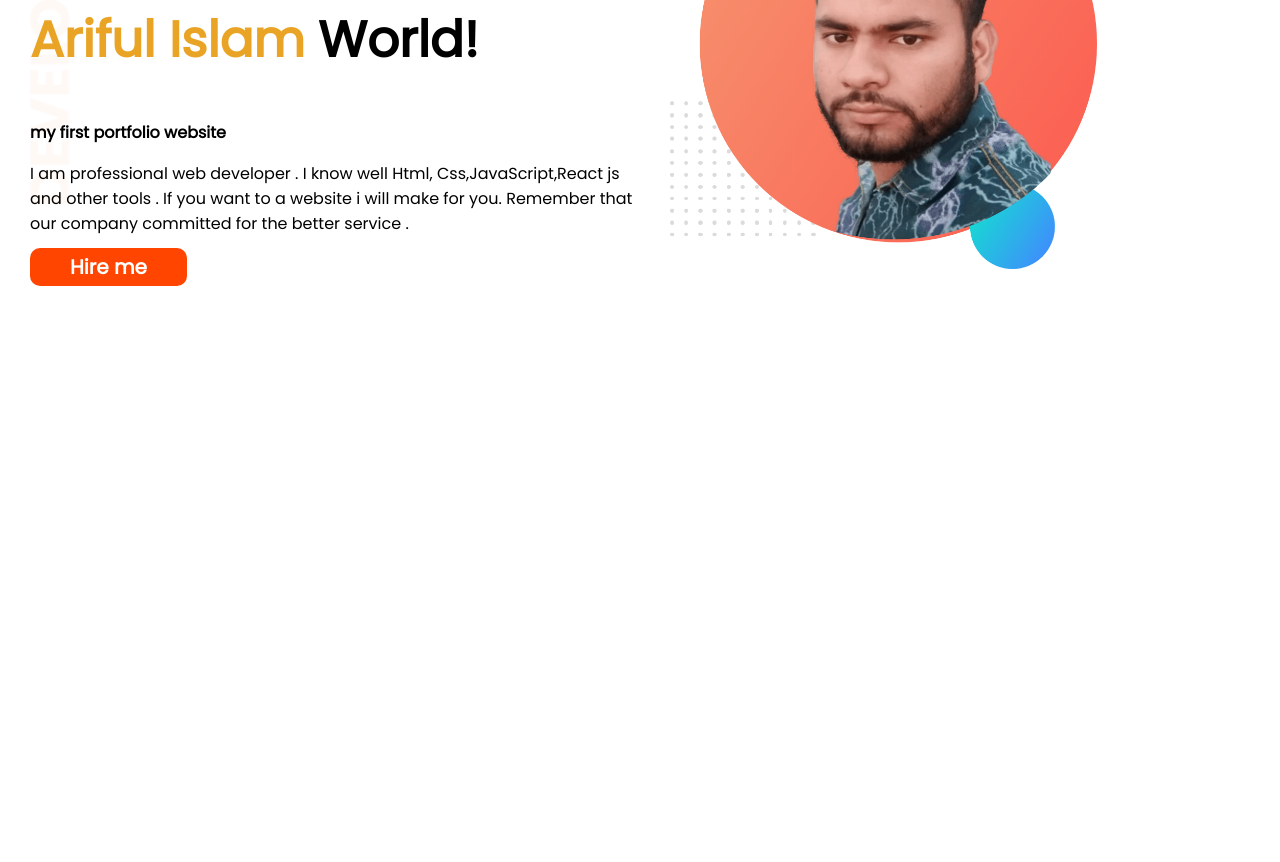
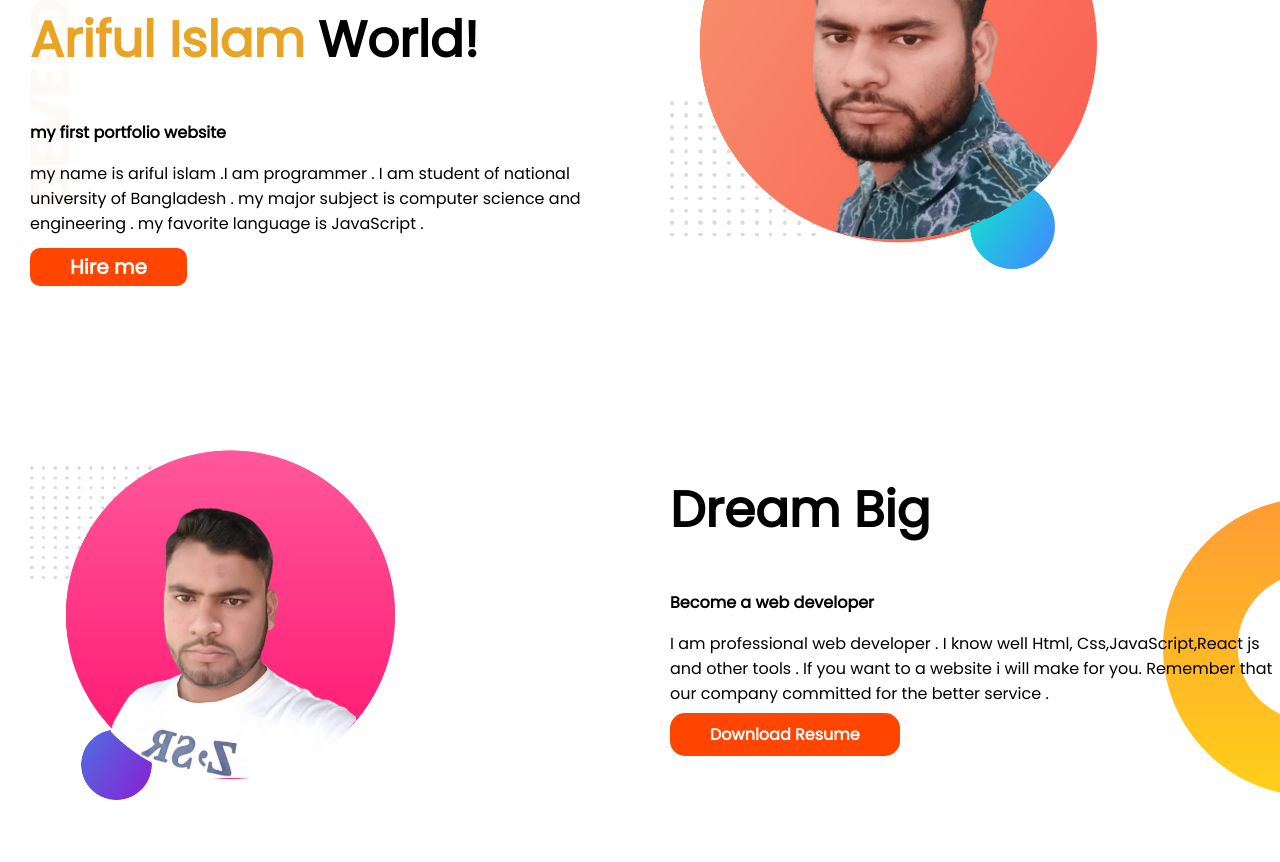
Before and after one commit to arifulAJ/portfolio-web, a plain HTML site: page index.html in a window 1280 px wide. Shown: the part 155-1017 px from the top of the page. Before the commit the page ends 800 px from the top, so only its background shows below. Drawn offline with Linux system fonts and the light colour scheme.

Commit message:
derm add

```diff
--- a/index.html
+++ b/index.html
@@ -20,7 +20,7 @@
         <h1>welcome to</h1>
     <h1> <span>Ariful Islam</span> World!</h1>
     <p id="first">my first portfolio website</p>
-    <p id="drescripation">I am professional web developer . I know well Html, Css,JavaScript,React js and other tools . If you want to a website  i will make for you. Remember that our company committed for the better service .    </p>
+    <p id="drescripation">my name is ariful islam .I am programmer . I am student of national university of Bangladesh . my major subject is computer science and engineering . my favorite language is JavaScript .    </p>
     <a class="link-button" target="-blank" href="https://www.linkedin.com/in/ariful-islam-bb1921207/" > Hire me</a>
     </div>
    <div id="right-content">
@@ -29,6 +29,18 @@
 
 
  </section>
+ <section id="drim-big">
+     <div id="drim-left">
+         <img src="img/portfolio2.png" alt="">
+
+     </div>
+     <div id="drim-right">
+         <h1>Dream Big </h1>
+         <p id="bold">Become a web developer </p>
+         <p>I am professional web developer . I know well Html, Css,JavaScript,React js and other tools . If you want to a website  i will make for you. Remember that our company committed for the better service . </p>
+         <a id="resume" target="-blank" href="https://docs.google.com/document/d/1m0QO3wmFxc1zzq4VrzIowg8PRkXziAEmd5ag8Aqcqws/edit?usp=sharing">Download Resume</a>
+     </div>
+ </section>
 
 </body>
 
--- a/style.css
+++ b/style.css
@@ -28,6 +28,7 @@ span {
 }
 #container{
     display: flex;
+    margin-bottom: 150px;
    width: 100%;
    background-image: url(img/top-banner.png);
    background-repeat: no-repeat;
@@ -44,3 +45,36 @@ span {
 #right-content img{
     width: 70%;
 }
+#bold{
+    font-weight: 700;
+}
+#drim-big{
+    display: flex;
+    width: 100%;
+    background-image: url(img/dream-bg.png);
+    background-repeat: no-repeat;
+    background-position: right;
+
+
+}
+#drim-left{
+    width: 50%;
+    padding-left: 30px;
+
+}
+#drim-left img{
+    width: 70%;
+}
+#drim-right{
+    width: 50%;
+    padding-left: 30px;
+
+}
+#resume{
+    background-color: orangered;
+    text-decoration: none;
+    padding: 10px 40px;
+    border-radius: 15px;
+    color: white;
+    font-weight: 700;
+}
```
